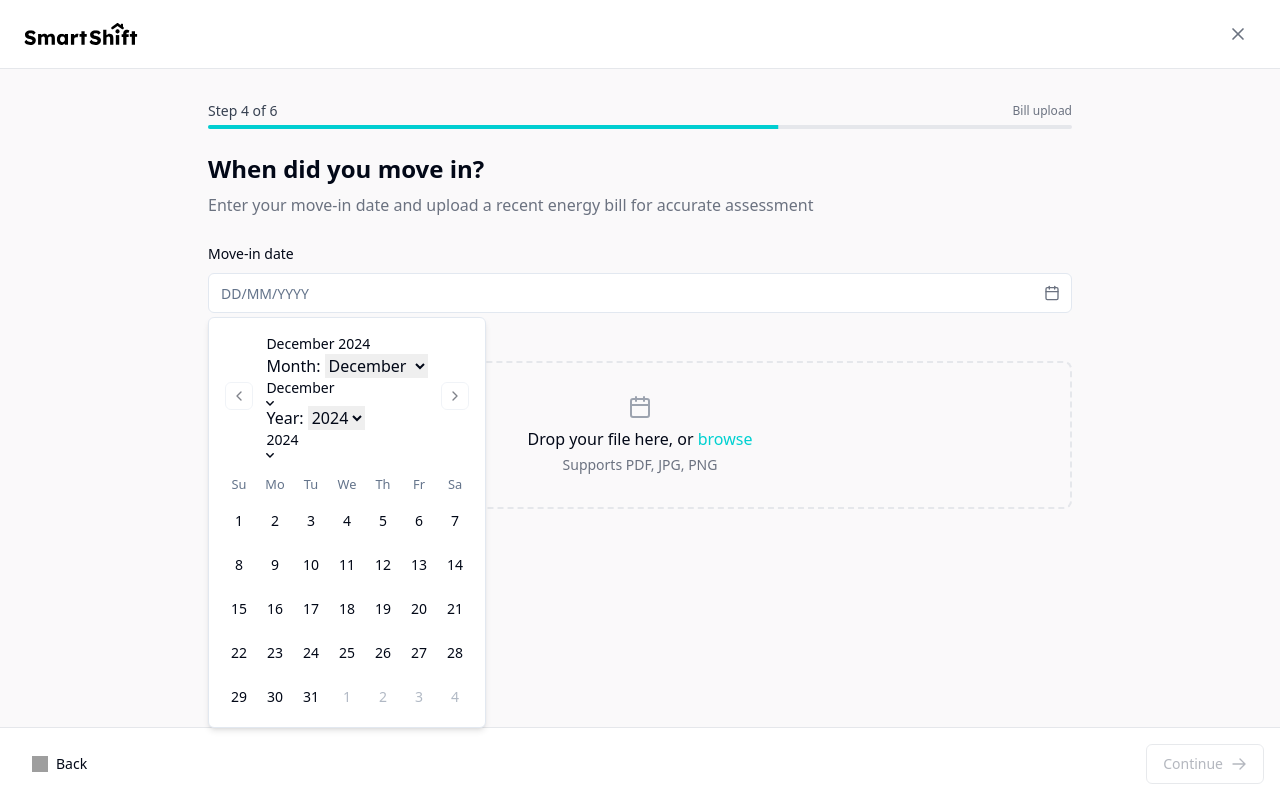
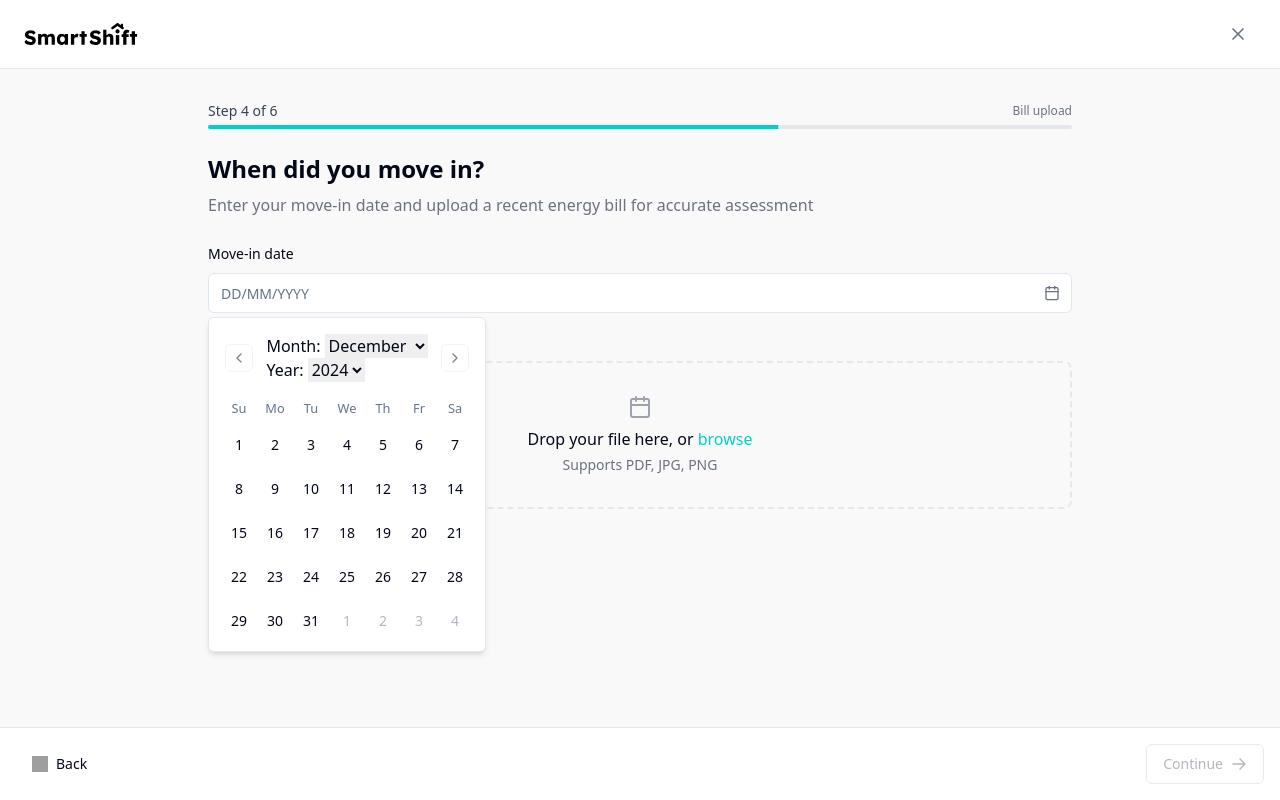
Before and after one commit to NataliaLKB/smartshift-form, a React (Vite) app: page /bill-upload in a window 1280 px wide. Both pictures are taken after a click on the element 640 px from the left and 293 px from the top of the page. Built offline with nearby package versions, Linux system fonts and the light colour scheme; grey boxes are pictures that could not be loaded.

Commit message:
Hide DayPicker Caption Label
The caption label in the DayPicker component will be hidden.

```diff
--- a/src/components/ui/calendar.tsx
+++ b/src/components/ui/calendar.tsx
@@ -1,3 +1,4 @@
+
 import * as React from "react";
 import { ChevronLeft, ChevronRight } from "lucide-react";
 import { DayPicker } from "react-day-picker";
@@ -21,7 +22,7 @@ function Calendar({
         months: "flex flex-col sm:flex-row space-y-4 sm:space-x-4 sm:space-y-0",
         month: "space-y-4",
         caption: "flex justify-center pt-1 relative items-center",
-        caption_label: "text-sm font-medium",
+        caption_label: "hidden", // Changed this line to hide the caption label
         nav: "space-x-1 flex items-center",
         nav_button: cn(
           buttonVariants({ variant: "outline" }),
```
